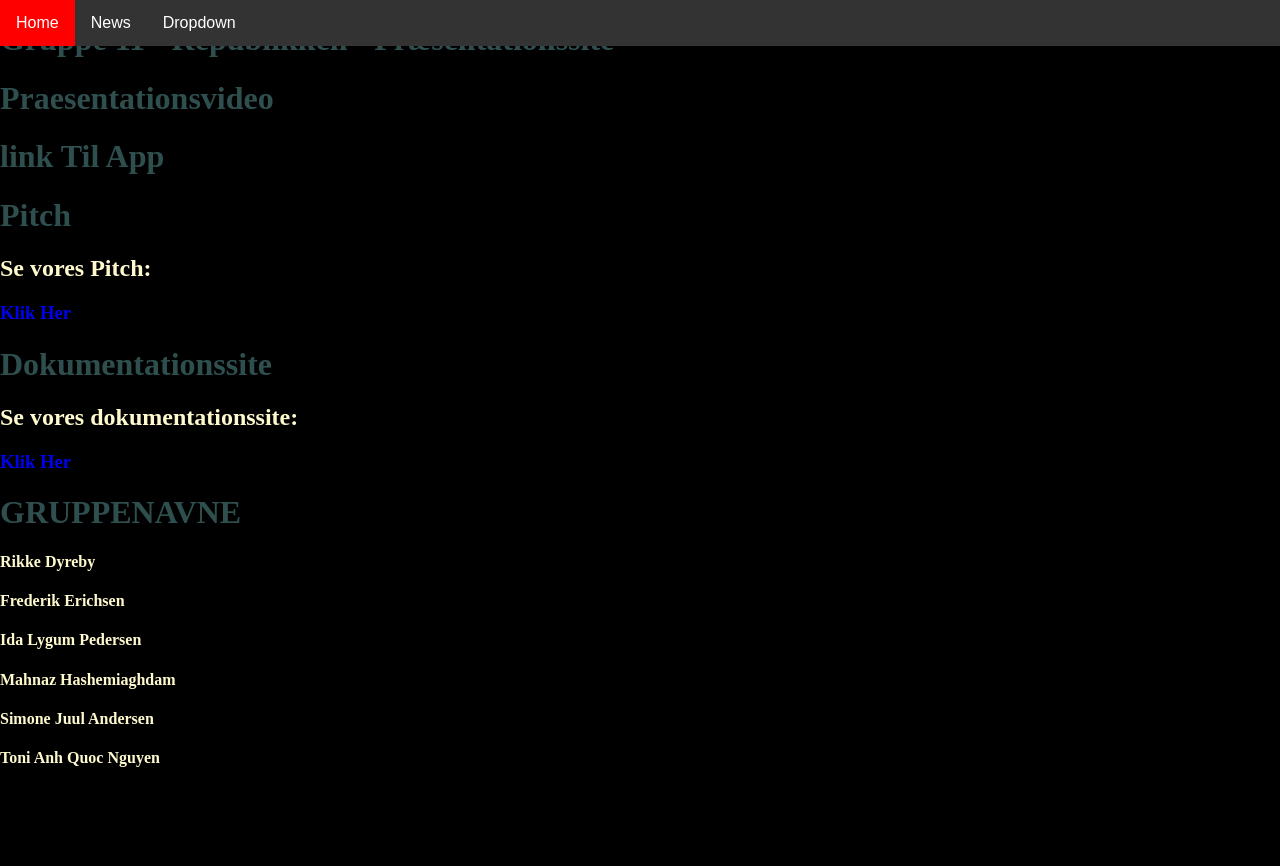
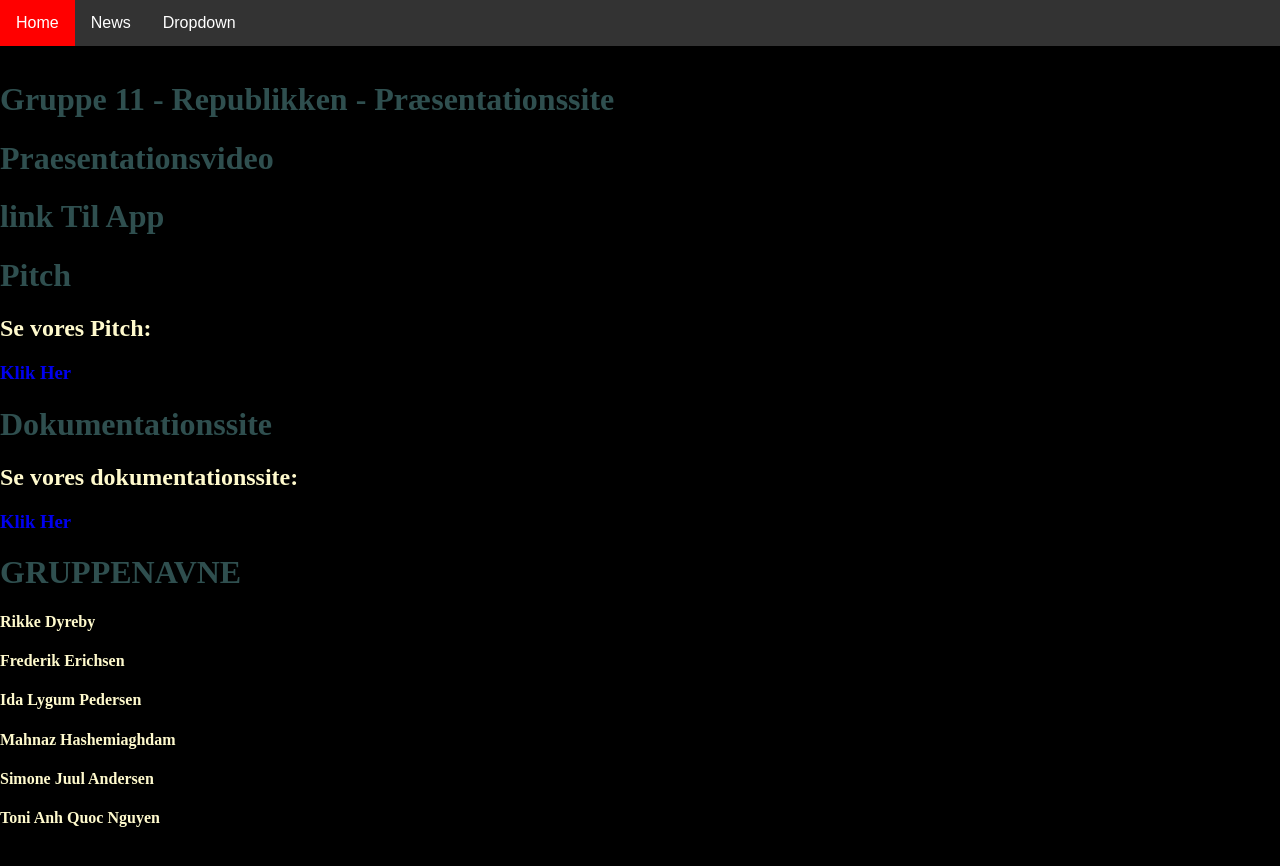
Before and after one commit to Frederikerichsen/Gruppe11_Republikken, a plain HTML site: page index.html in a window 1280 px wide. Before the commit the page ends 806 px from the top, so only its background shows below. Drawn offline with Linux system fonts and the light colour scheme.

Commit message:
Menu - overskrift - fix

```diff
--- a/republikkenstyle.css
+++ b/republikkenstyle.css
@@ -4,10 +4,11 @@ body {
     margin: 0;
     padding: 0;
     background-color: black;
-
-
 }
 
+#overskrift {
+    padding-top: 60px;
+}
 
 h1 {
     color: darkslategray;
@@ -30,7 +31,6 @@ a {
 
 header {
     position: fixed;
-    margin-top: -21.2px;
     /*** Ligger fast på skærmen når man scroller! ***/
     /*** gradient på "ultimate css gradient generator***/
     background: linear-gradient(to left, rgba(0, 0, 0, 0.65) 0%, rgba(0, 0, 0, 0) 60%);
```
